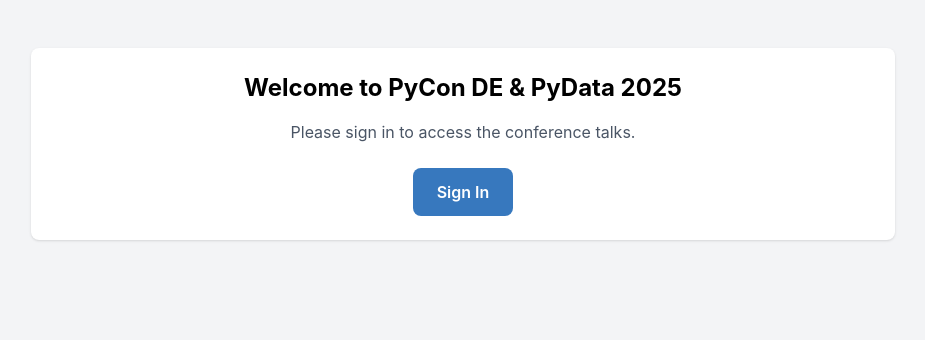
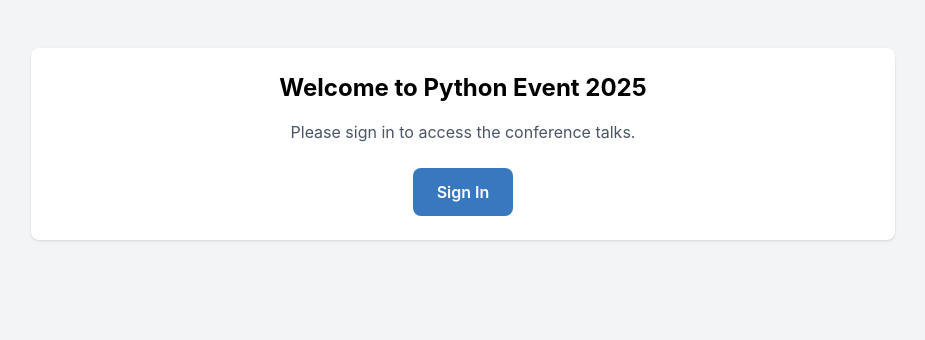
Before and after one commit to PioneersHub/pyconde-talks, a Django app: page / in a window 1280 px wide. Shown: the part 112-452 px from the top of the page, without its empty margins (177-1102 px from the left). Run offline with Django 5.2, Linux system fonts and the light colour scheme; style sheets or scripts are compiled from the project's sources; some libraries are stand-ins or nearby versions.

Commit message:
home.html: use context variables

```diff
--- a/templates/home.html
+++ b/templates/home.html
@@ -4,7 +4,7 @@
   <div class="max-w-4xl mx-auto p-4">
     {% if user.is_authenticated %}
       <div class="card mb-6">
-        <h1 class="text-2xl font-bold mb-2">Welcome to PyCon DE &amp; PyData 2025!</h1>
+        <h1 class="text-2xl font-bold mb-2">Welcome to {{ brand_full_name }}!</h1>
         <p class="text-muted mb-4">Logged in as {{ user.email }}</p>
         <div class="flex gap-4">
           <a href="{% url 'talk_list' %}"
@@ -47,7 +47,7 @@
       </div>
     {% else %}
       <div class="card text-center">
-        <h1 class="text-2xl font-bold mb-4">Welcome to PyCon DE &amp; PyData 2025</h1>
+        <h1 class="text-2xl font-bold mb-4">Welcome to {{ brand_full_name }}</h1>
         <p class="text-muted mb-6">Please sign in to access the conference talks.</p>
         <a href="{% url 'account_request_login_code' %}"
            class="btn-primary inline-flex items-center px-6 py-3 rounded-lg">Sign In</a>
```
